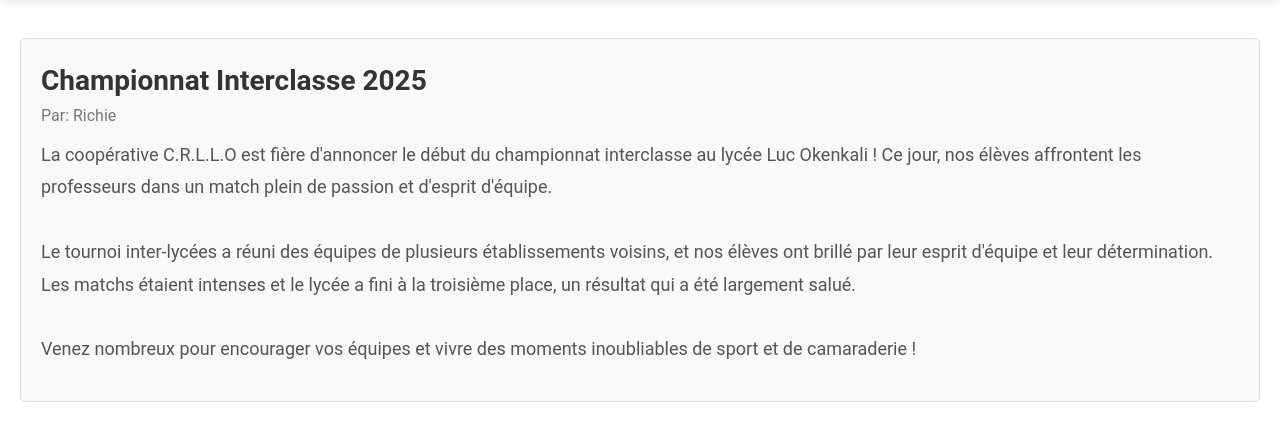
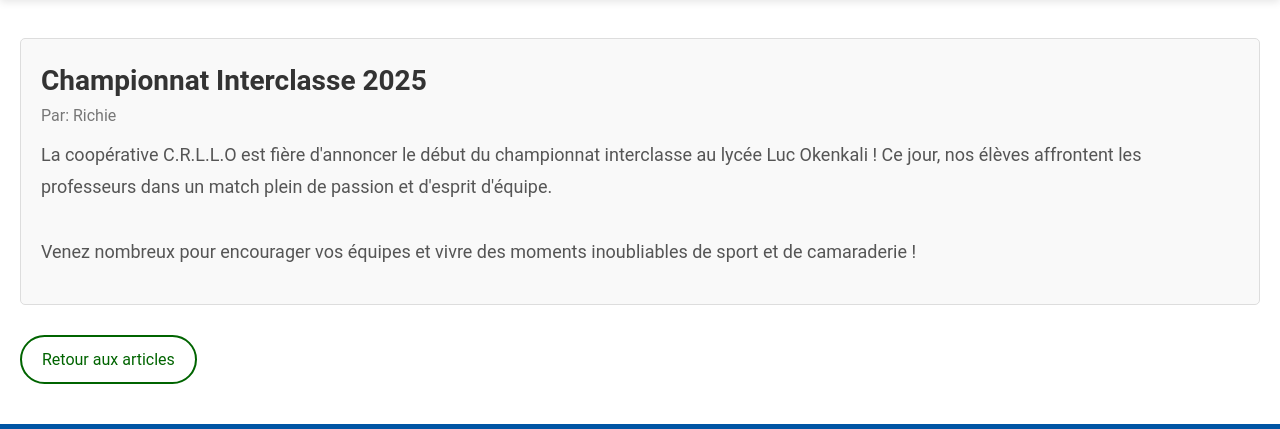
Before and after one commit to MhdxMx/CRLLO, a plain HTML site: page artice/article-4.html in a window 1280 px wide. Shown: the part 140-569 px from the top of the page. Drawn offline with Linux system fonts and the light colour scheme.

Commit message:
Update article-4.html

```diff
--- a/artice/article-4.html
+++ b/artice/article-4.html
@@ -249,9 +249,9 @@
             <h2> Championnat Interclasse 2025</h2>
             <p class="author">Par: Richie</p>
             <p class="content">
-                La coopérative C.R.L.L.O est fière d'annoncer le début du championnat interclasse au lycée Luc Okenkali ! Ce jour, nos élèves affrontent les professeurs dans un match plein de passion et d'esprit d'équipe. <br><br>
-                Le tournoi inter-lycées a réuni des équipes de plusieurs établissements voisins, et nos élèves ont brillé par leur esprit d'équipe et leur détermination. Les matchs étaient intenses et le lycée a fini à la troisième place, un résultat qui a été largement salué.
-                <br><br>
+                La coopérative C.R.L.L.O est fière d'annoncer le début du championnat interclasse au lycée Luc Okenkali ! Ce jour, nos élèves affrontent les professeurs dans un match plein de passion et d'esprit d'équipe.  <br><br>
+
+
                 Venez nombreux pour encourager vos équipes et vivre des moments inoubliables de sport et de camaraderie !
             </p>
         </article>
```
